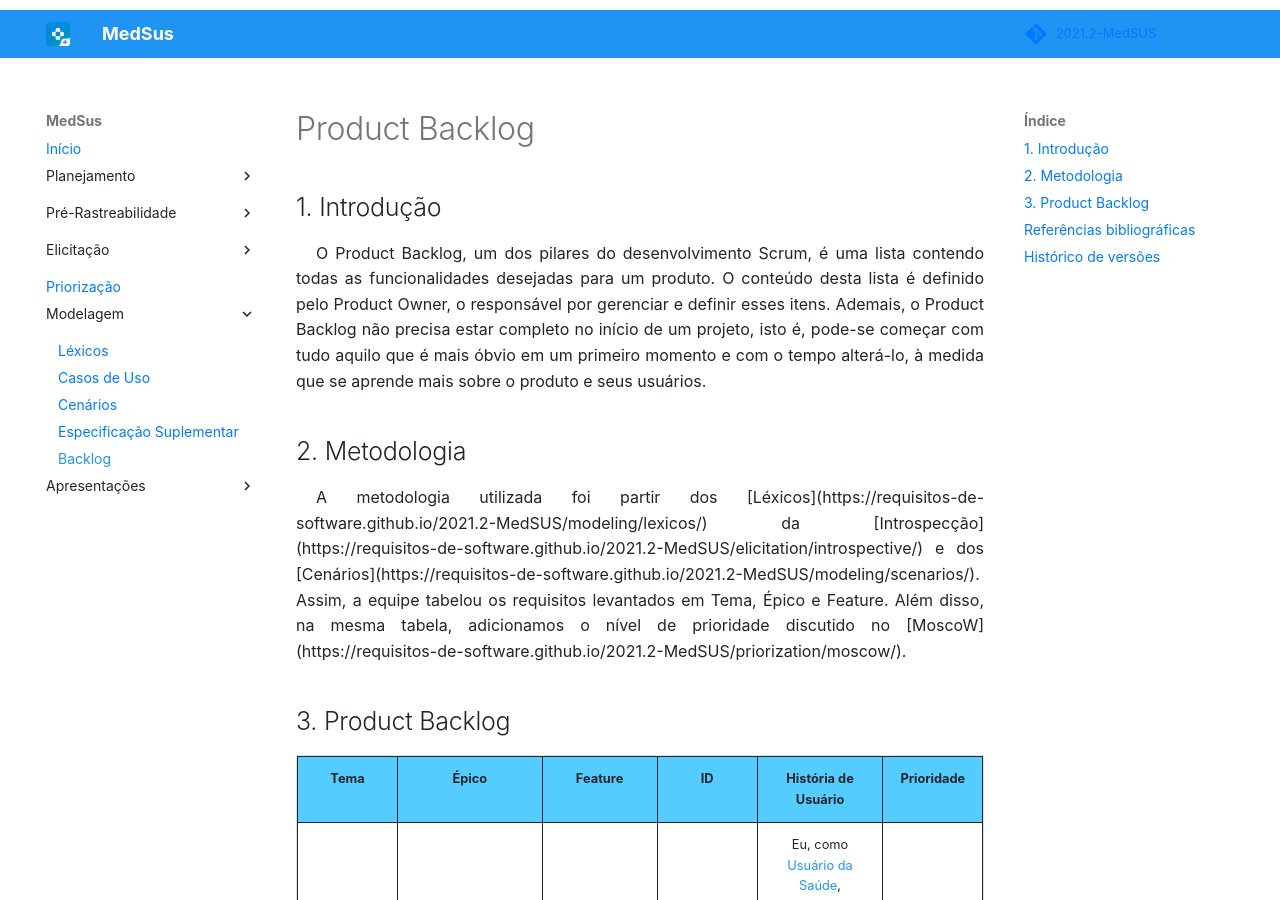
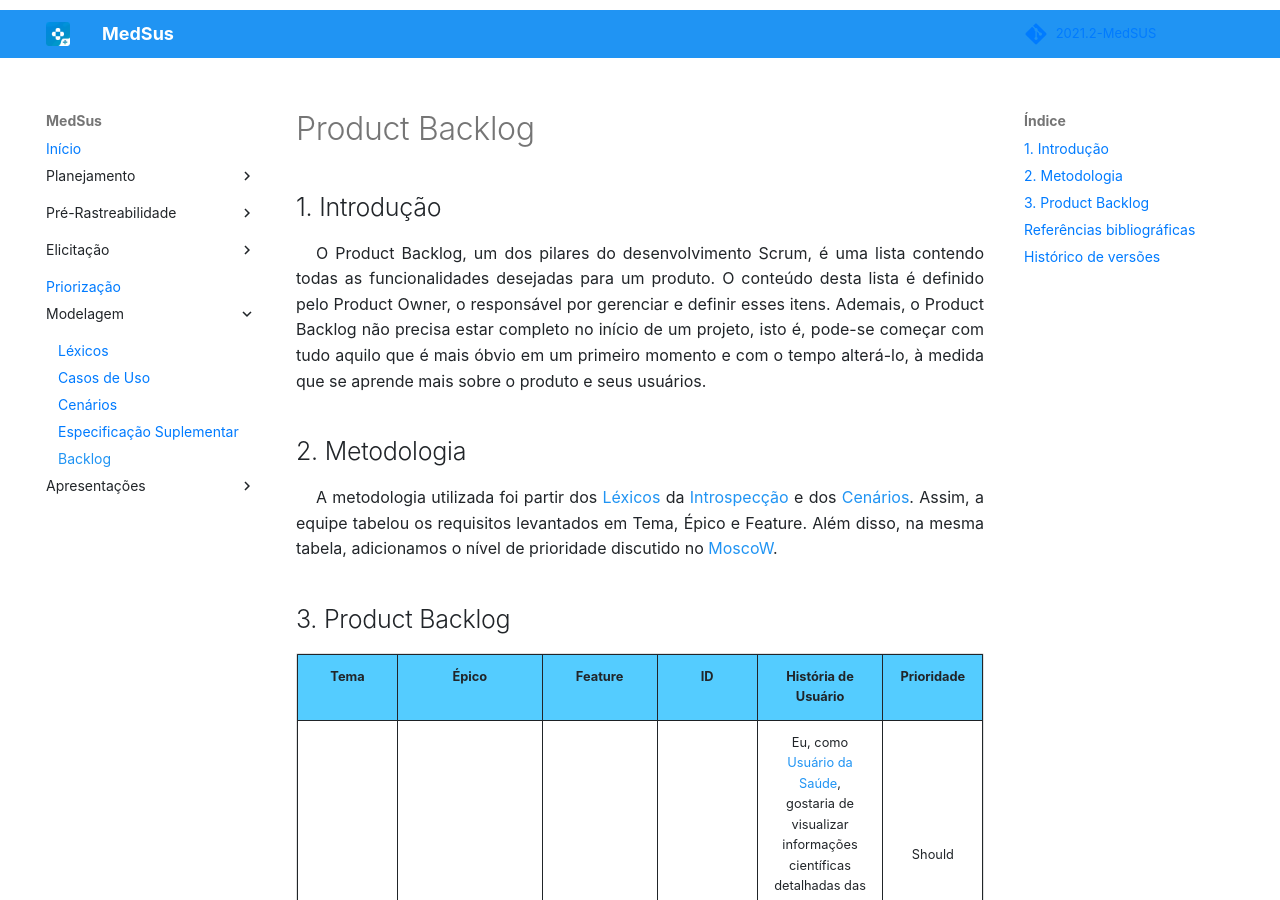
Before and after one commit to Requisitos-de-Software/2021.2-MedSUS, an MkDocs documentation site: the page built from docs/modeling/product_backlog.md, in a window 1280 px wide and 900 px high. Built offline with MkDocs 1.6.1 and Material for MkDocs 9.7.7, drawn with Linux system fonts in a browser that asks for light colours; some web fonts are replaced; comment, search, counter and statistics services are not loaded; part of the change alters nothing that is shown; some of the changed text lies outside the part shown.

Commit message:
Atualização do product_backlog.md
#29

```diff
--- a/docs/modeling/product_backlog.md
+++ b/docs/modeling/product_backlog.md
@@ -9,7 +9,7 @@ O Product Backlog, um dos pilares do desenvolvimento Scrum, é uma lista contend
 ## 2. Metodologia
 
 <p style="text-indent: 20px; text-align: justify">
-A metodologia utilizada foi partir dos [Léxicos](https://requisitos-de-software.github.io/2021.2-MedSUS/modeling/lexicos/) da [Introspecção](https://requisitos-de-software.github.io/2021.2-MedSUS/elicitation/introspective/) e dos [Cenários](https://requisitos-de-software.github.io/2021.2-MedSUS/modeling/scenarios/). Assim, a equipe tabelou os requisitos levantados em Tema, Épico e Feature. Além disso, na mesma tabela, adicionamos o nível de prioridade discutido no [MoscoW](https://requisitos-de-software.github.io/2021.2-MedSUS/priorization/moscow/).
+A metodologia utilizada foi partir dos <a href="https://requisitos-de-software.github.io/2021.2-MedSUS/modeling/lexicos/"> Léxicos</a> da <a href="https://requisitos-de-software.github.io/2021.2-MedSUS/elicitation/introspective/"> Introspecção</a> e dos <a href="https://requisitos-de-software.github.io/2021.2-MedSUS/modeling/scenarios/"> Cenários</a>. Assim, a equipe tabelou os requisitos levantados em Tema, Épico e Feature. Além disso, na mesma tabela, adicionamos o nível de prioridade discutido no <a href="https://requisitos-de-software.github.io/2021.2-MedSUS/priorization/moscow/"> MoscoW</a>.
 </p>
 
 ## 3. Product Backlog
@@ -127,9 +127,10 @@ A metodologia utilizada foi partir dos [Léxicos](https://requisitos-de-software
 
 ## Histórico de versões
 
-| Versão |   Data   |                       Alteração                       | Responsável |  Revisão   |
-| :----: | :------: | :---------------------------------------------------: | :---------: | :--------: |
-| 0.0.1  | 08/03/22 |                        Criação                        |  Thalisson  | João Durso |
-| 0.0.2  | 09/03/22 |                   Adição do Backlog                   |  Thalisson  | João Durso |
-| 0.0.3  | 09/03/22 |                    Adição de links                    |  Thalisson  | João Durso |
-| 0.0.4  | 09/03/22 | Revisão do texto e adição de introdução e metodologia | João Durso  |    ---     |
+| Versão  |   Data   |                       Alteração                       | Responsável |  Revisão   |
+| :-----: | :------: | :---------------------------------------------------: | :---------: | :--------: |
+|  0.0.1  | 08/03/22 |                        Criação                        |  Thalisson  | João Durso |
+|  0.0.2  | 09/03/22 |                   Adição do Backlog                   |  Thalisson  | João Durso |
+|  0.0.3  | 09/03/22 |                    Adição de links                    |  Thalisson  | João Durso |
+|  0.0.4  | 09/03/22 | Revisão do texto e adição de introdução e metodologia | João Durso  |    ---     |
+| 0.0.4.1 | 09/03/22 |                   Revisão do texto                    | João Durso  |    ---     |
```
